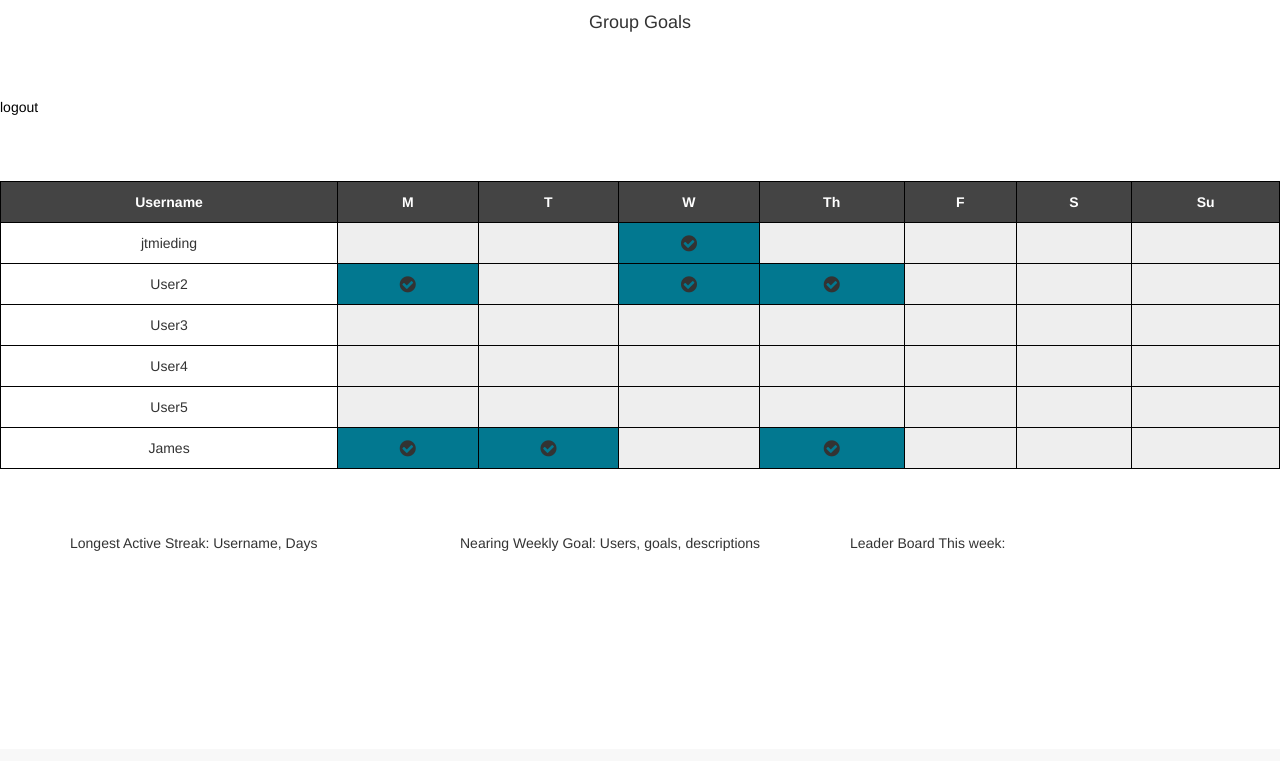
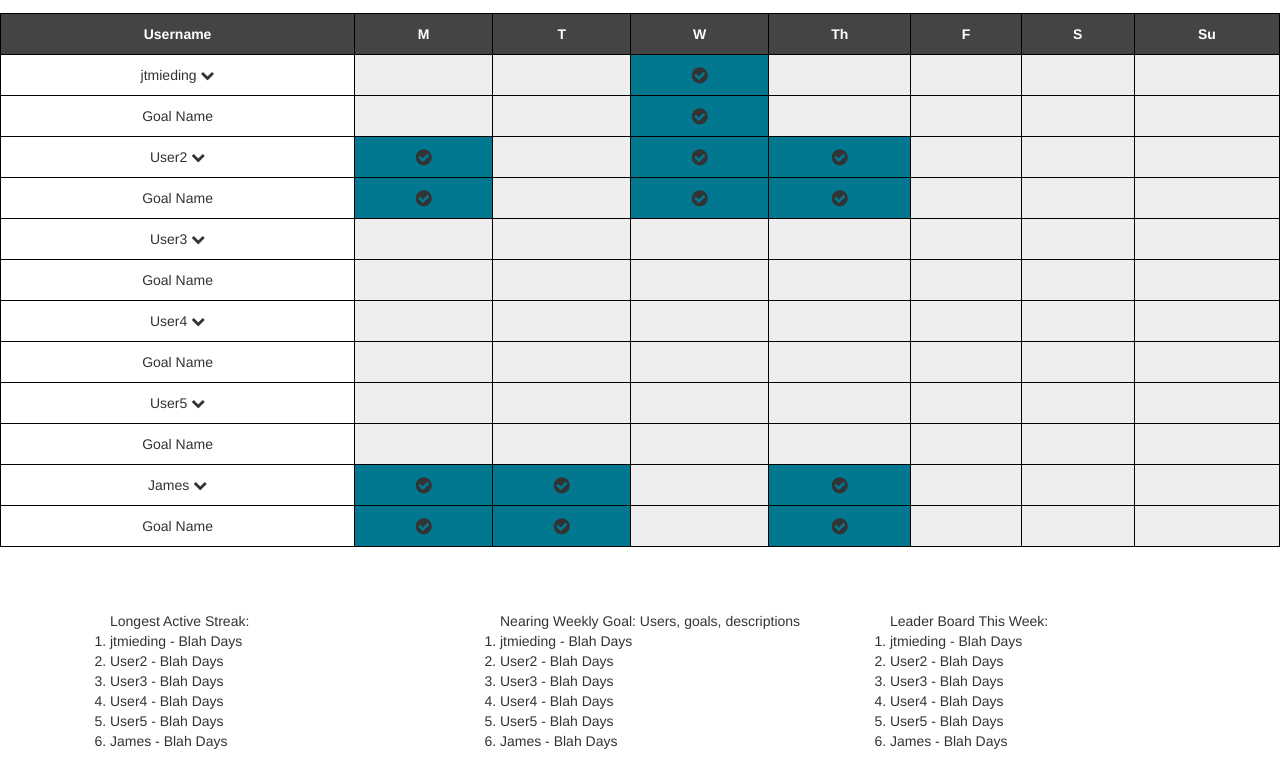
Before and after one commit to jmieding/group_goals_app, a Django app: page / in a window 1280 px wide. Shown: the part 51-812 px from the top of the page. Before the commit the page ends 602 px from the top, so only its background shows below. Run offline with Django 3.2, Linux system fonts and the light colour scheme; a user stored in the database is signed in; data comes from the database, SQL or seed files in the repository; some libraries are stand-ins or nearby versions.

Commit message:
remove navbar from base_goals.html

```diff
--- a/to_do/goals/templates/goals/base_goals.html
+++ b/to_do/goals/templates/goals/base_goals.html
@@ -3,8 +3,6 @@
 
 {% block content %}
 
-<h4>Group Goals</h4>
-<a href="{% url 'logout_user' %}">logout</a>
 <!-- <div class="table-responsive"> -->
 <table>
   <thead class="thead-inverse">
@@ -23,11 +21,9 @@
   <tbody>
   {% for user in users %}
 
-  <tr>
-    <td>{{user.username}}</td>
-    {% for field in form %}
-      <p> {{field}}</p>
-    {% endfor %}
+  <tr class="user">
+    <td>{{user.username}}  <i class="fa fa-chevron-down"></i></td>
+
     {% if user.profile.monday == True %}
       {% if request.user == user and day == 0 %}
         <td onclick="location.href='{% url 'update' 'monday' %}'" style="background-color:rgb(2,120,144)"><span class='fa fa-check-circle fa-lg'></span></td>
@@ -127,21 +123,136 @@
     {% endif %}
 
   </tr>
+
+  <tr class="nested-goal">
+    <td>Goal Name</td>
+
+    {% if user.profile.monday == True %}
+      {% if request.user == user and day == 0 %}
+        <td onclick="location.href='{% url 'update' 'monday' %}'" style="background-color:rgb(2,120,144)"><span class='fa fa-check-circle fa-lg'></span></td>
+      {% else %}
+        <td style="background-color:rgb(2,120,144)"><span class='fa fa-check-circle fa-lg'></span></td>
+      {% endif %}
+    {% else %}
+      {% if request.user == user and day == 0 %}
+        <td onclick="location.href='{% url 'update' 'monday' %}'" style="background-color:#eee"></td>
+      {% else %}
+        <td style="background-color:#eee"></td>
+      {% endif %}
+    {% endif %}
+
+    {% if user.profile.tuesday == True %}
+      {% if request.user == user and day == 1 %}
+        <td onclick="location.href='{% url 'update' 'tuesday' %}'" style="background-color:rgb(2,120,144)"><span class='fa fa-check-circle fa-lg'></span></td>
+      {% else %}
+        <td style="background-color:rgb(2,120,144)"><span class='fa fa-check-circle fa-lg'></span></td>
+      {% endif %}
+    {% else %}
+      {% if request.user == user and day == 1 %}
+        <td onclick="location.href='{% url 'update' 'tuesday' %}'" style="background-color:#eee"></td>
+      {% else %}
+        <td style="background-color:#eee"></td>
+      {% endif %}
+    {% endif %}
+
+    {% if user.profile.wednesday == True %}
+      {% if request.user == user and day == 2 %}
+        <td onclick="location.href='{% url 'update' 'wednesday' %}'" style="background-color:rgb(2,120,144)"><span class='fa fa-check-circle fa-lg'></span></td>
+      {% else %}
+        <td style="background-color:rgb(2,120,144)"><span class='fa fa-check-circle fa-lg'></span></td>
+      {% endif %}
+    {% else %}
+      {% if request.user == user and day == 2 %}
+        <td onclick="location.href='{% url 'update' 'wednesday' %}'" style="background-color:#eee"></td>
+      {% else %}
+        <td style="background-color:#eee"></td>
+      {% endif %}
+    {% endif %}
+
+    {% if user.profile.thursday == True %}
+      {% if request.user == user and day == 3 %}
+        <td onclick="location.href='{% url 'update' 'thursday' %}'" style="background-color:rgb(2,120,144)"><span class='fa fa-check-circle fa-lg'></span></td>
+      {% else %}
+        <td style="background-color:rgb(2,120,144)"><span class='fa fa-check-circle fa-lg'></span></td>
+      {% endif %}
+    {% else %}
+      {% if request.user == user and day == 3 %}
+        <td onclick="location.href='{% url 'update' 'thursday' %}'" style="background-color:#eee"></td>
+      {% else %}
+        <td style="background-color:#eee"></td>
+      {% endif %}
+    {% endif %}
+
+    {% if user.profile.friday == True %}
+      {% if request.user == user and day == 4 %}
+        <td onclick="location.href='{% url 'update' 'friday' %}'" style="background-color:rgb(2,120,144)"><span class='fa fa-check-circle fa-lg'></span></td>
+      {% else %}
+        <td style="background-color:rgb(2,120,144)"><span class='fa fa-check-circle fa-lg'></span></td>
+      {% endif %}
+    {% else %}
+      {% if request.user == user and day == 4 %}
+        <td onclick="location.href='{% url 'update' 'friday' %}'" style="background-color:#eee"></td>
+      {% else %}
+        <td style="background-color:#eee"></td>
+      {% endif %}
+    {% endif %}
+
+    {% if user.profile.saturday == True %}
+      {% if request.user == user and day == 5 %}
+        <td onclick="location.href='{% url 'update' 'saturday' %}'" style="background-color:rgb(2,120,144)"><span class='fa fa-check-circle fa-lg'></span></td>
+      {% else %}
+        <td style="background-color:rgb(2,120,144)"><span class='fa fa-check-circle fa-lg'></span></td>
+      {% endif %}
+    {% else %}
+      {% if request.user == user and day == 5 %}
+        <td onclick="location.href='{% url 'update' 'saturday' %}'" style="background-color:#eee"></td>
+      {% else %}
+        <td style="background-color:#eee"></td>
+      {% endif %}
+    {% endif %}
+
+    {% if user.profile.sunday == True %}
+      {% if request.user == user and day == 6 %}
+        <td onclick="location.href='{% url 'update' 'sunday' %}'" style="background-color:rgb(2,120,144)"><span class='fa fa-check-circle fa-lg'></span></td>
+      {% else %}
+        <td style="background-color:rgb(2,120,144)"><span class='fa fa-check-circle fa-lg'></span></td>
+      {% endif %}
+    {% else %}
+      {% if request.user == user and day == 6 %}
+        <td onclick="location.href='{% url 'update' 'sunday' %}'" style="background-color:#eee"></td>
+      {% else %}
+        <td style="background-color:#eee"></td>
+      {% endif %}
+    {% endif %}
+  </tr>
+
+
   </tbody>
   {% endfor %}
 </table>
 
 <div class="container">
   <div class="row">
-    <div class="col-sm-4">
-      Longest Active Streak:
-      Username, Days
+    <div class="col-sm-4 center">
+      <ol>Longest Active Streak:
+        {% for user in users %}
+        <li>{{user}} - Blah Days</li>
+        {% endfor %}
+      </ol>
     </div>
-    <div class="col-sm-4">
-      Nearing Weekly Goal: Users, goals, descriptions
+    <div class="col-sm-4 center">
+      <ol>Nearing Weekly Goal: Users, goals, descriptions
+        {% for user in users %}
+        <li>{{user}} - Blah Days</li>
+        {% endfor %}
+      </ol>
     </div>
-    <div class="col-sm-4">
-      Leader Board This week:
+    <div class="col-sm-4 center">
+       <ol>Leader Board This Week:
+        {% for user in users %}
+        <li>{{user}} - Blah Days</li>
+        {% endfor %}
+      </ol>
     </div>
   </div>
 </div>
```
